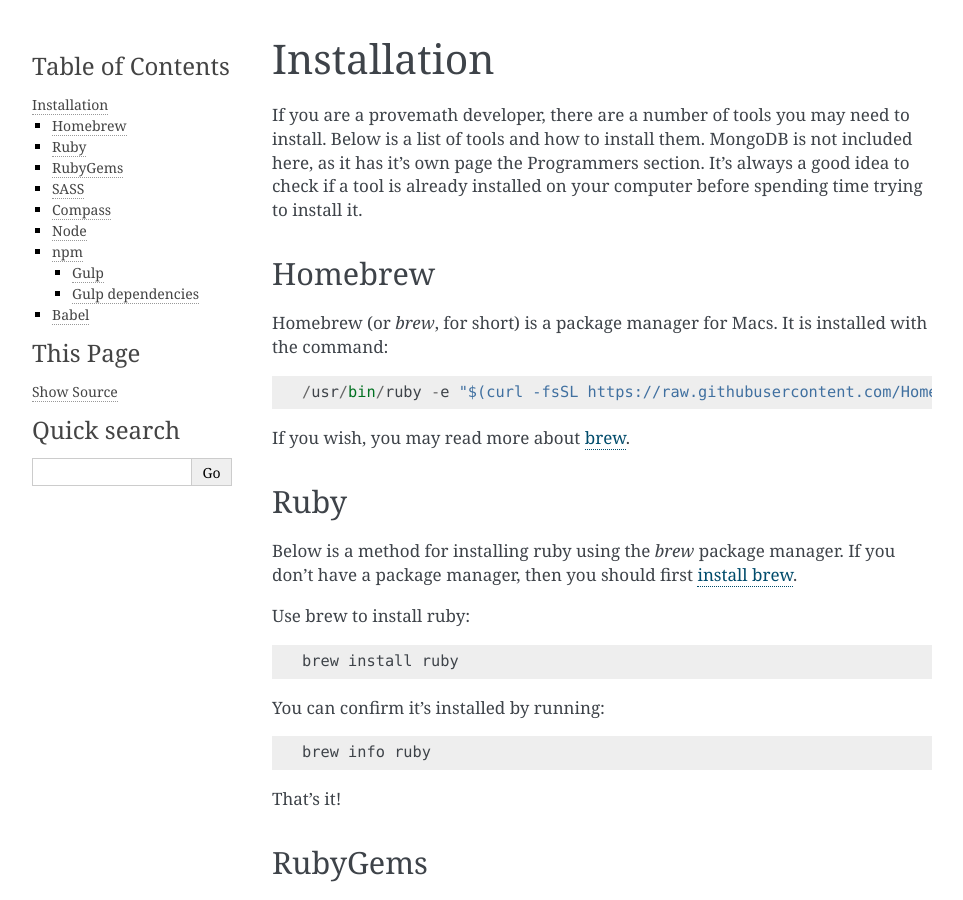
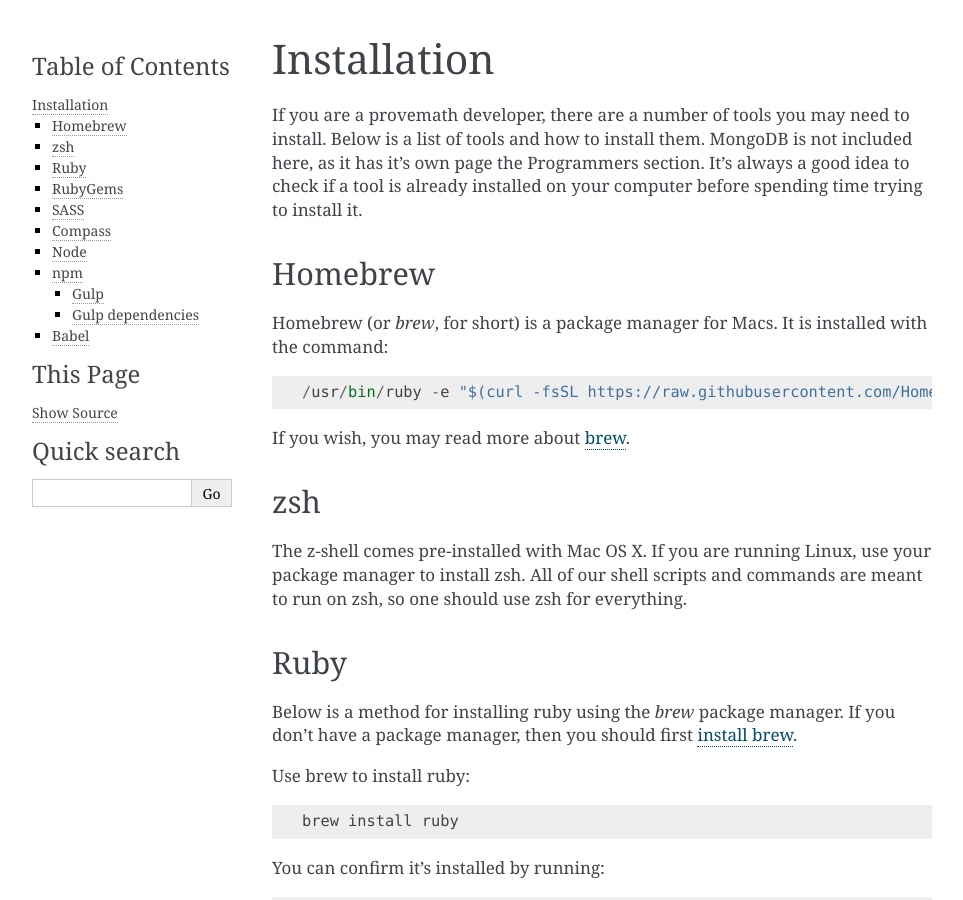
Before and after one commit to MareoRaft/prove-math, a Sphinx documentation site: the page built from docs/source/install.rst, in a window 1280 px wide and 900 px high. Shown: the whole window, without its empty margins (148-1111 px from the left). Built offline with Sphinx 7.4.7, drawn with Linux system fonts in a browser that asks for light colours.

Commit message:
Update install.rst

```diff
--- a/docs/source/install.rst
+++ b/docs/source/install.rst
@@ -18,6 +18,10 @@
 ..	_brew: http://brew.sh
 
 
+
+zsh
+------------
+The z-shell comes pre-installed with Mac OS X.  If you are running Linux, use your package manager to install zsh.  All of our shell scripts and commands are meant to run on zsh, so one should use zsh for everything.
 
 
 ..	_install-ruby:
```
